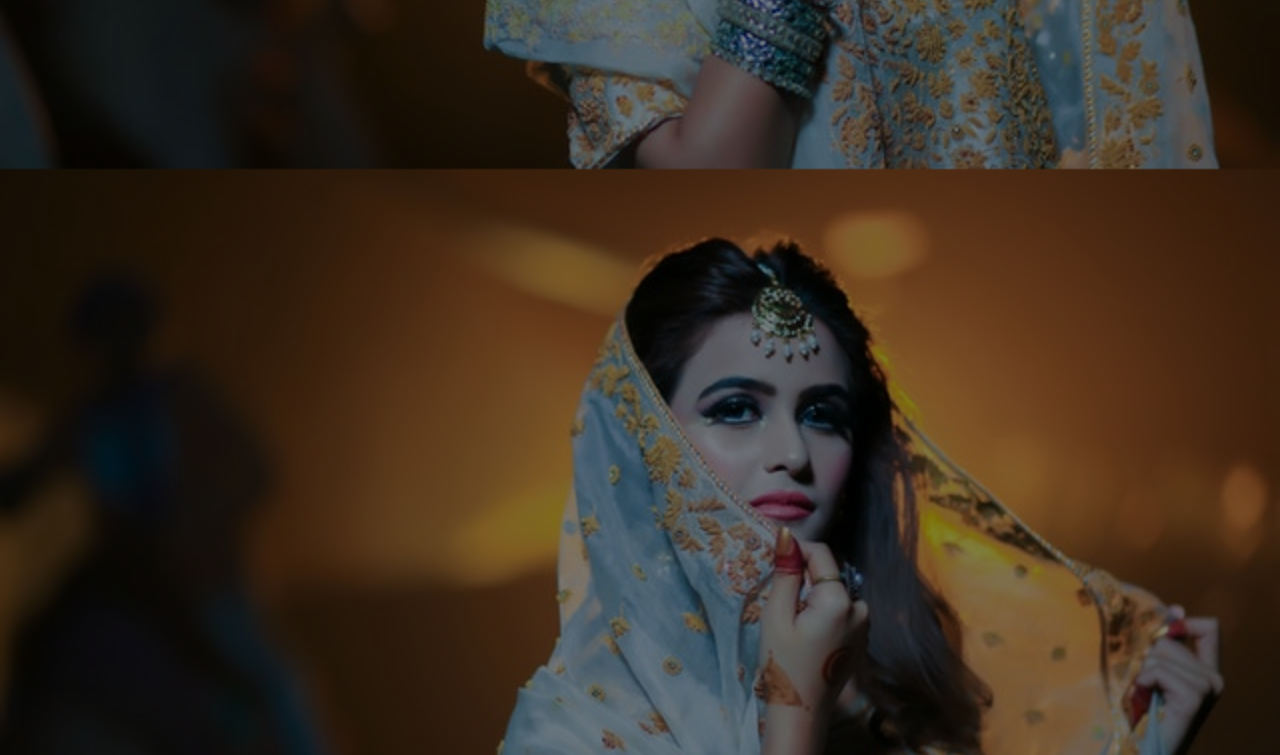
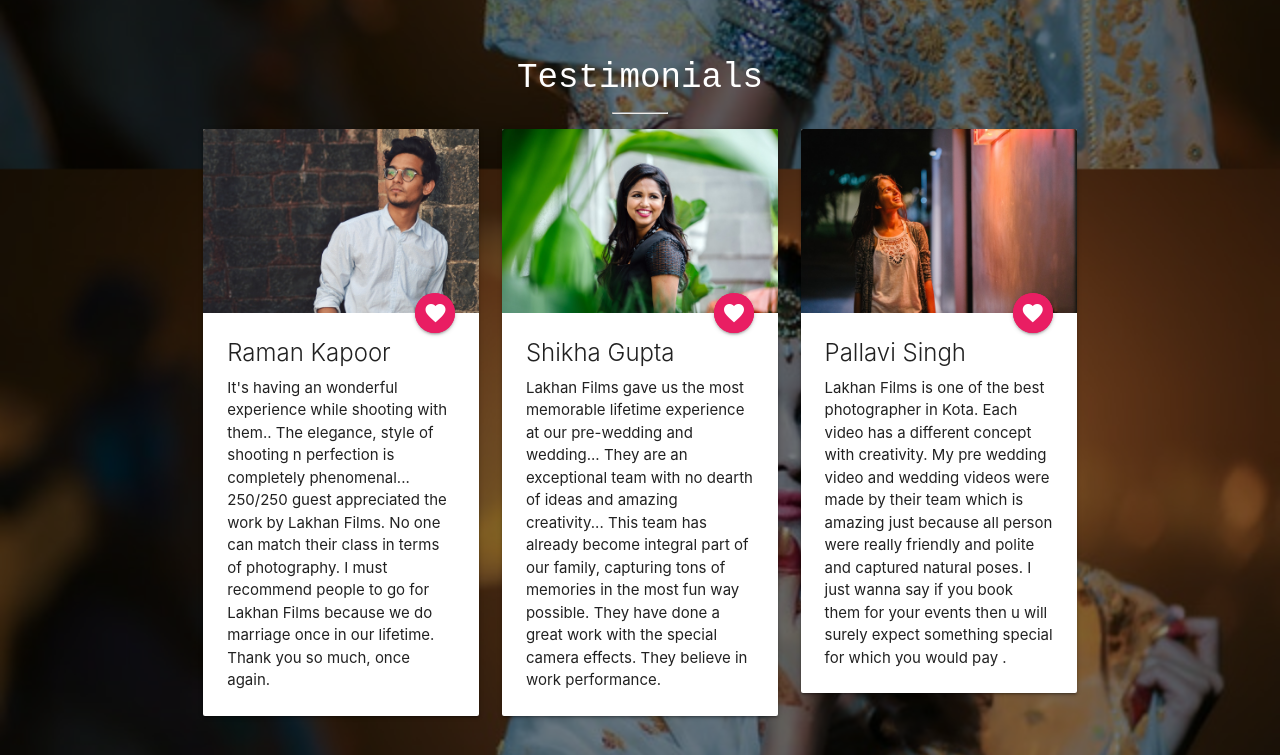
Before and after one commit to harshitasingh017/Phote-Studio-Website, a plain HTML site: page index.html in a window 1280 px wide. Shown: the part 2387-3142 px from the top of the page. Drawn offline with nearby package versions, Linux system fonts and the light colour scheme.

Commit message:
testimonials section

```diff
--- a/index.html
+++ b/index.html
@@ -331,6 +331,58 @@
 
             </div>
   </div>
+        <!----Testimonials---->
+
+
+
+        <div class="container testmonials">
+    <h4 class="white-text center-align" style="font-family: monospace; padding-top: 40px;">Testimonials</h4>
+            <hr style="width: 6%;">
+    <div class="row">
+      <div class="col s12 l4">
+        <div class="card">
+          <div class="card-image">
+            <img src="images/cust1.jpg" alt="">
+            <a href="" class="halfway-fab btn-floating pink pulse">
+              <i class="material-icons">favorite</i>
+            </a>
+          </div>
+          <div class="card-content">
+            <span class="card-title">Raman Kapoor</span>
+            <p>It's having an wonderful experience while shooting with them.. The elegance, style of shooting n perfection is completely phenomenal... 250/250 guest appreciated the work by Lakhan Films. No one can match their class in terms of photography. I must recommend people to go for Lakhan Films because we do marriage once in our lifetime. Thank you so much, once again.</p>
+          </div>
+        </div>
+      </div>
+      <div class="col s12 l4">
+        <div class="card">
+          <div class="card-image">
+            <img src="images/cust2.jpg" alt="">
+            <a href="" class="halfway-fab btn-floating pink pulse">
+              <i class="material-icons">favorite</i>
+            </a>
+          </div>
+          <div class="card-content">
+            <span class="card-title">Shikha Gupta</span>
+            <p>Lakhan Films gave us the most memorable lifetime experience at our pre-wedding and wedding... They are an exceptional team with no dearth of ideas and amazing creativity... This team has already become integral part of our family, capturing tons of memories in the most fun way possible.  They have done a great work with the special camera effects. They believe in work performance.</p>
+          </div>
+        </div>
+      </div>
+        <div class="col s12 l4">
+        <div class="card">
+          <div class="card-image">
+            <img src="images/cust3.jpg" alt="">
+            <a href="" class="halfway-fab btn-floating pink pulse">
+              <i class="material-icons">favorite</i>
+            </a>
+          </div>
+          <div class="card-content">
+            <span class="card-title">Pallavi Singh</span>
+            <p>Lakhan Films is one of the best photographer in Kota. Each video has a different concept with creativity. My pre wedding video and wedding videos were made by their team which is amazing just because all person were really friendly and polite and captured natural poses. I just wanna say if you book them for your events then u will surely expect something special for which you would pay . </p>
+          </div>
+        </div>
+      </div>
+    </div>
+  </div>
 
         <script src="https://code.jquery.com/jquery-3.5.1.min.js"></script>
 
```
Also changed, not shown: images/cust1.jpg (added), images/cust2.jpg (added), images/cust3.jpg (added), images/sai-pallavi-photos-images-65366.jpg (added).
